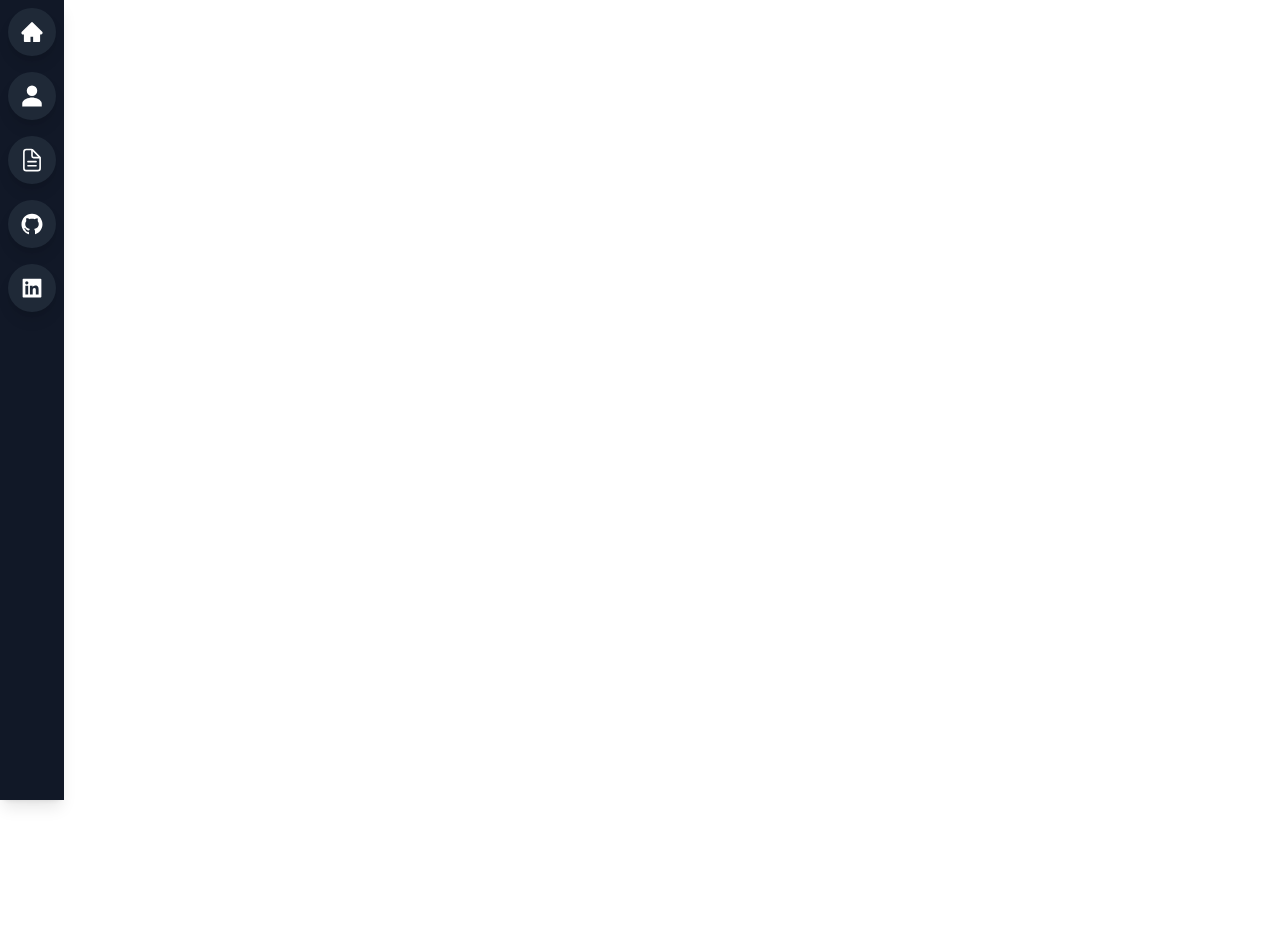
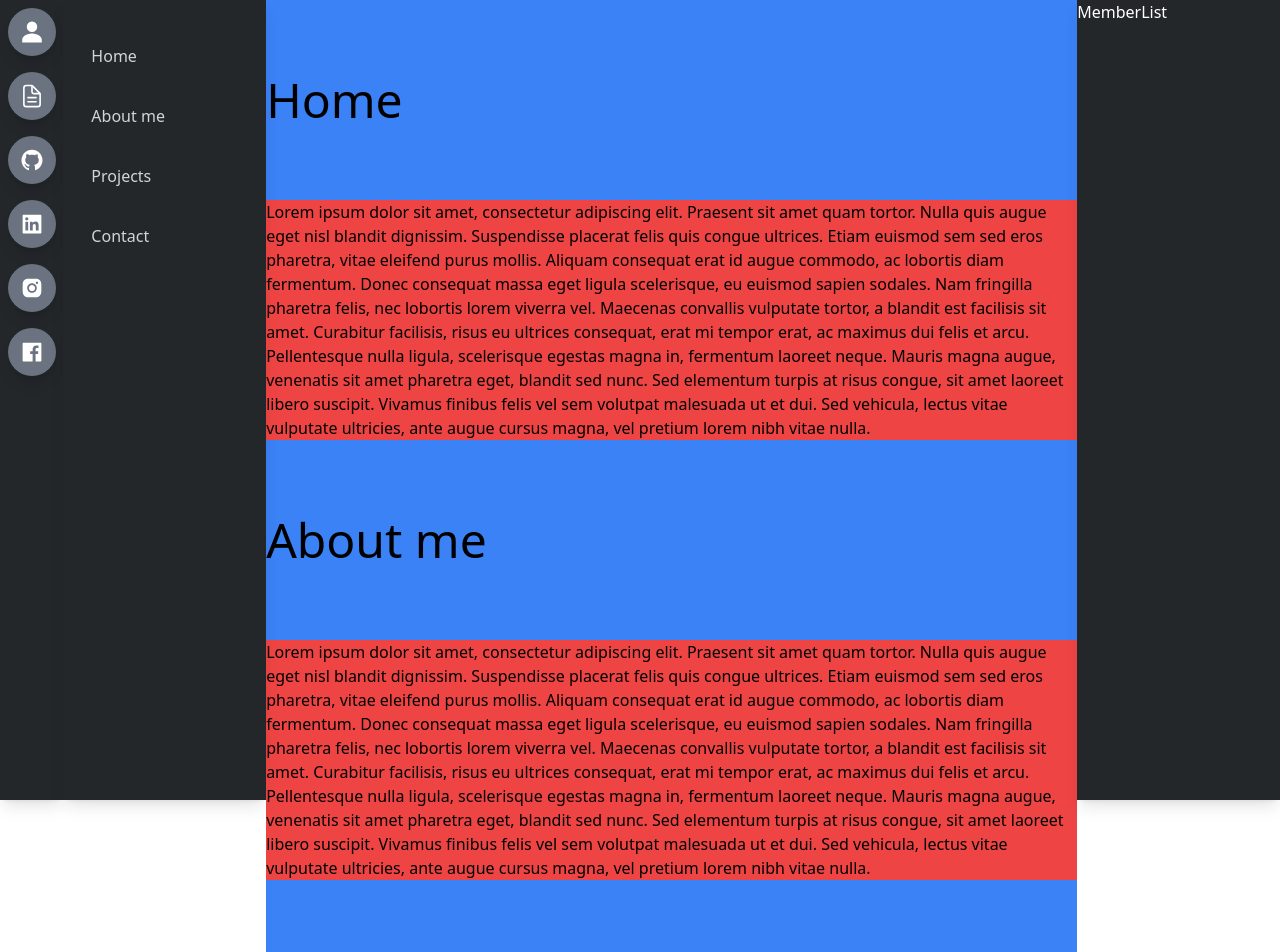
Before and after one commit to Alam624/discord-website, a React (Create React App) app: page / in a window 1280 px wide. Shown: the top 952 px of the page. Before the commit the page ends 800 px from the top, so only its background shows below. Built offline with nearby package versions, Linux system fonts and the light colour scheme.

Commit message:
navlinks + basic layout

```diff
--- a/src/App.js
+++ b/src/App.js
@@ -1,11 +1,126 @@
-import './App.css';
+import "./App.css";
 import SideBar from "./SideBar";
+import Page from "./Page";
+import NavBar from "./NavBar";
 
 function App() {
+
+  // const NavLink = ({ icon, text = "tooltip" }) => {
+  //   return (
+  //     <div className="sidebar-icon group">
+  //       {icon}
+
+  //       <span class="sidebar-tooltip group-hover:scale-100">{text}</span>
+  //     </div>
+  //   );
+  // };
+
   return (
-   <div className="flex">
-      <SideBar/>
-   </div>
+    <div className="flex">
+      <SideBar />
+
+      <NavBar/>
+
+      {/* <Page/> */}
+      <div className="flex flex-col w-screen bg-red-500">
+        <section className="flex flex-col" id="Home">
+          <h1 className="bg-blue-500 flex items-center h-[200px] text-5xl" id="home">
+            Home
+          </h1>
+          <p>
+            Lorem ipsum dolor sit amet, consectetur adipiscing elit. Praesent
+            sit amet quam tortor. Nulla quis augue eget nisl blandit dignissim.
+            Suspendisse placerat felis quis congue ultrices. Etiam euismod sem
+            sed eros pharetra, vitae eleifend purus mollis. Aliquam consequat
+            erat id augue commodo, ac lobortis diam fermentum. Donec consequat
+            massa eget ligula scelerisque, eu euismod sapien sodales. Nam
+            fringilla pharetra felis, nec lobortis lorem viverra vel. Maecenas
+            convallis vulputate tortor, a blandit est facilisis sit amet.
+            Curabitur facilisis, risus eu ultrices consequat, erat mi tempor
+            erat, ac maximus dui felis et arcu. Pellentesque nulla ligula,
+            scelerisque egestas magna in, fermentum laoreet neque. Mauris magna
+            augue, venenatis sit amet pharetra eget, blandit sed nunc. Sed
+            elementum turpis at risus congue, sit amet laoreet libero suscipit.
+            Vivamus finibus felis vel sem volutpat malesuada ut et dui. Sed
+            vehicula, lectus vitae vulputate ultricies, ante augue cursus magna,
+            vel pretium lorem nibh vitae nulla.
+          </p>
+        </section>
+        <section className="flex flex-col" id="about">
+          <h1 className="bg-blue-500 flex items-center h-[200px] text-5xl">
+            About me
+          </h1>
+          <p>
+            Lorem ipsum dolor sit amet, consectetur adipiscing elit. Praesent
+            sit amet quam tortor. Nulla quis augue eget nisl blandit dignissim.
+            Suspendisse placerat felis quis congue ultrices. Etiam euismod sem
+            sed eros pharetra, vitae eleifend purus mollis. Aliquam consequat
+            erat id augue commodo, ac lobortis diam fermentum. Donec consequat
+            massa eget ligula scelerisque, eu euismod sapien sodales. Nam
+            fringilla pharetra felis, nec lobortis lorem viverra vel. Maecenas
+            convallis vulputate tortor, a blandit est facilisis sit amet.
+            Curabitur facilisis, risus eu ultrices consequat, erat mi tempor
+            erat, ac maximus dui felis et arcu. Pellentesque nulla ligula,
+            scelerisque egestas magna in, fermentum laoreet neque. Mauris magna
+            augue, venenatis sit amet pharetra eget, blandit sed nunc. Sed
+            elementum turpis at risus congue, sit amet laoreet libero suscipit.
+            Vivamus finibus felis vel sem volutpat malesuada ut et dui. Sed
+            vehicula, lectus vitae vulputate ultricies, ante augue cursus magna,
+            vel pretium lorem nibh vitae nulla.
+          </p>
+        </section>
+
+        <section className="flex flex-col" id="projects">
+          <h1 className="bg-blue-500 flex items-center h-[200px] text-5xl">
+           Projects
+          </h1>
+          <p>
+            Lorem ipsum dolor sit amet, consectetur adipiscing elit. Praesent
+            sit amet quam tortor. Nulla quis augue eget nisl blandit dignissim.
+            Suspendisse placerat felis quis congue ultrices. Etiam euismod sem
+            sed eros pharetra, vitae eleifend purus mollis. Aliquam consequat
+            erat id augue commodo, ac lobortis diam fermentum. Donec consequat
+            massa eget ligula scelerisque, eu euismod sapien sodales. Nam
+            fringilla pharetra felis, nec lobortis lorem viverra vel. Maecenas
+            convallis vulputate tortor, a blandit est facilisis sit amet.
+            Curabitur facilisis, risus eu ultrices consequat, erat mi tempor
+            erat, ac maximus dui felis et arcu. Pellentesque nulla ligula,
+            scelerisque egestas magna in, fermentum laoreet neque. Mauris magna
+            augue, venenatis sit amet pharetra eget, blandit sed nunc. Sed
+            elementum turpis at risus congue, sit amet laoreet libero suscipit.
+            Vivamus finibus felis vel sem volutpat malesuada ut et dui. Sed
+            vehicula, lectus vitae vulputate ultricies, ante augue cursus magna,
+            vel pretium lorem nibh vitae nulla.
+          </p>
+        </section>
+        <section className="flex flex-col" id="contact">
+          <h1 className="bg-blue-500 flex items-center h-[200px] text-5xl">
+           Contact
+          </h1>
+          <p>
+            Lorem ipsum dolor sit amet, consectetur adipiscing elit. Praesent
+            sit amet quam tortor. Nulla quis augue eget nisl blandit dignissim.
+            Suspendisse placerat felis quis congue ultrices. Etiam euismod sem
+            sed eros pharetra, vitae eleifend purus mollis. Aliquam consequat
+            erat id augue commodo, ac lobortis diam fermentum. Donec consequat
+            massa eget ligula scelerisque, eu euismod sapien sodales. Nam
+            fringilla pharetra felis, nec lobortis lorem viverra vel. Maecenas
+            convallis vulputate tortor, a blandit est facilisis sit amet.
+            Curabitur facilisis, risus eu ultrices consequat, erat mi tempor
+            erat, ac maximus dui felis et arcu. Pellentesque nulla ligula,
+            scelerisque egestas magna in, fermentum laoreet neque. Mauris magna
+            augue, venenatis sit amet pharetra eget, blandit sed nunc. Sed
+            elementum turpis at risus congue, sit amet laoreet libero suscipit.
+            Vivamus finibus felis vel sem volutpat malesuada ut et dui. Sed
+            vehicula, lectus vitae vulputate ultricies, ante augue cursus magna,
+            vel pretium lorem nibh vitae nulla.
+          </p>
+        </section>
+      </div>
+      <div className=" sticky top-0 right-0 h-screen w-80 m-0 flex flex-col bg-darkGray text-white shadow-lg">
+        MemberList
+      </div>
+    </div>
   );
 }
 
--- /dev/null
+++ b/src/NavBar.js
@@ -0,0 +1,15 @@
+const NavBar = () => {
+    return (<div className="sticky top-0 left-0 h-screen w-80 m-0 flex bg-darkGray flex-col shadow-lg">
+    <ul className="">
+      <a href="#home"><li className="navlink mt-8">Home</li></a>
+      <a href="#about"><li className="navlink">About me</li></a>
+      <a href="#projects"><li className="navlink">Projects</li></a>
+      <a href="#contact"><li className="navlink">Contact</li></a>
+    </ul>
+  </div>);
+}
+
+
+
+
+export default NavBar;
--- a/src/Page.js
+++ b/src/Page.js
@@ -0,0 +1,10 @@
+const Page = () => {
+  return (
+    // <div className="top-0 right-0 h-screen w-screen m-0 flex flex-col bg-gray-400 z-0 text-white shadow-lg">
+    //     <section className="absolute top-0 right-0 h-100 w-100 m-0 flex flex-col bg-red-400 z-0 text-white shadow-lg"></section>
+    // </div>
+    <div className="bg-black">Page</div>
+  );
+};
+
+export default Page;
--- a/src/SideBar.js
+++ b/src/SideBar.js
@@ -1,14 +1,16 @@
-import { AiFillHome, AiFillGithub, AiFillLinkedin } from "react-icons/ai";
+import { AiFillHome, AiFillGithub, AiFillLinkedin, AiFillFacebook, AiFillInstagram } from "react-icons/ai";
 import { IoPersonSharp, IoDocumentTextOutline } from "react-icons/io5";
 
 const SideBar = () => {
   return (
-    <div className="fixed top-0 left-0 h-screen w-16 m-0 flex flex-col bg-gray-900 text-white shadow-lg">
-      <SideBarIcon icon={<AiFillHome size="24" />} />
-      <SideBarIcon icon={<IoPersonSharp size="24" />} />
-      <SideBarIcon icon={<IoDocumentTextOutline size="26" />} />
-      <SideBarIcon icon={<AiFillGithub size="24" />} />
-      <SideBarIcon icon={<AiFillLinkedin size="24" />} />
+    <div className="sticky top-0 left-0 h-screen w-[100px] m-0 flex flex-col bg-darkGray text-white shadow-lg">
+      <SideBarIcon icon={<IoPersonSharp size="24" />} text="Home"/>
+      <SideBarIcon icon={<IoDocumentTextOutline size="26" />}text="CV" />
+      <SideBarIcon icon={<AiFillGithub size="24" />} text="Github"/>
+      <SideBarIcon icon={<AiFillLinkedin size="24" />}text="Linkedin" />
+      <SideBarIcon icon={<AiFillInstagram size="24" />}text="Instagram" />
+      <SideBarIcon icon={<AiFillFacebook size="24" />} text="Facebook"/>
+
     </div>
   );
 };
@@ -17,7 +19,7 @@ const SideBarIcon = ({ icon, text = "tooltip" }) => {
     <div className="sidebar-icon group">
       {icon}
 
-      <span class="sidebar-tooltip group-hover:scale-100">{text}</span>
+      <span class="sidebar-tooltip group-hover:scale-100 z-10">{text}</span>
     </div>
   );
 };
--- a/src/index.css
+++ b/src/index.css
@@ -6,7 +6,7 @@
   .sidebar-icon {
     @apply relative flex items-center justify-center
              h-12 w-12 mt-2 mb-2 mx-auto shadow-lg
-             bg-gray-800 text-white
+             bg-gray-500 text-white
              hover:bg-blue-500 hover:text-white
              rounded-3xl hover:rounded-xl
              transition-all duration-300 ease-linear
@@ -20,4 +20,12 @@
     text-xs font-bold
     transition-all duration-100 scale-0 origin-left;
   }
+
+  .navlink {
+    @apply px-4 py-3  text-gray-300 m-3 rounded-md
+    hover:bg-gray-700
+  }
 }
+html {
+  scroll-behavior: smooth;
+}
--- a/tailwind.config.js
+++ b/tailwind.config.js
@@ -5,7 +5,12 @@ module.exports = {
     "./src/**/*.{js,jsx,ts,tsx}",
   ],
   theme: {
-    extend: {},
+    extend: {
+      colors: {
+        darkGray:  '#23272A'
+
+      },
+    },
   },
   plugins: [],
 }
```
